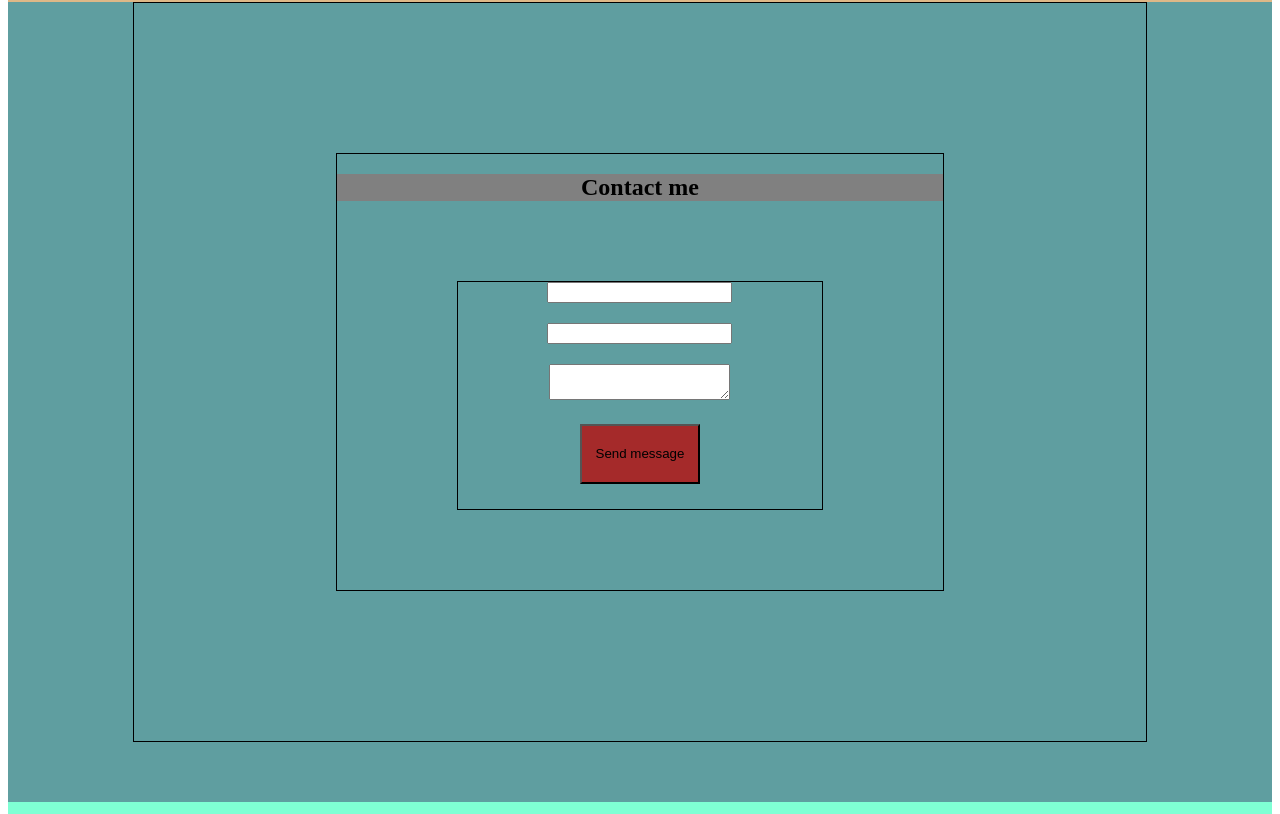
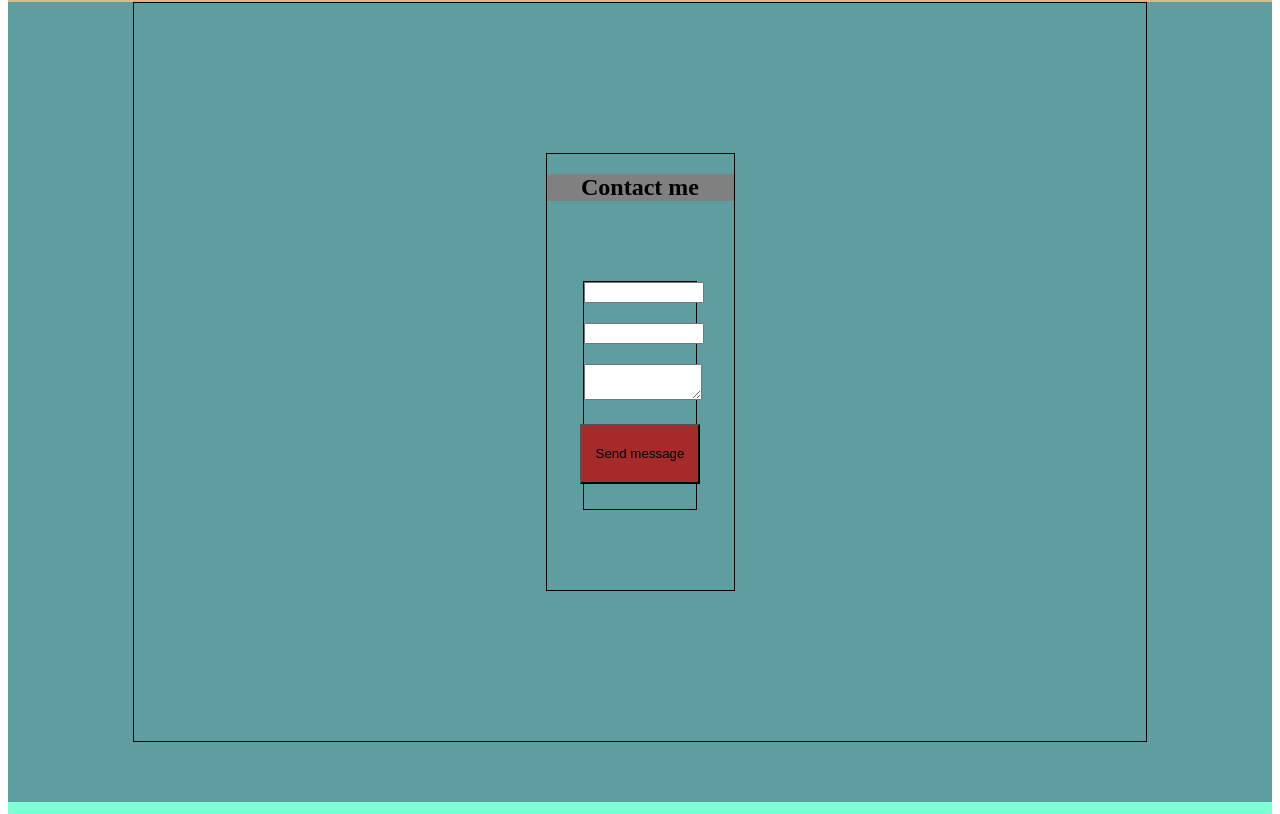
Before and after one commit to breznovic/mycv, a React (Create React App) app: page / in a window 1280 px wide. Shown: the part 2486-3300 px from the top of the page. Built offline with nearby package versions, Linux system fonts and the light colour scheme.

Commit message:
Refactor

```diff
--- a/package.json
+++ b/package.json
@@ -45,6 +45,7 @@
     ]
   },
   "devDependencies": {
+    "@types/react-dom": "^17.0.11",
     "gh-pages": "^3.2.3",
     "typescript": "^4.5.5"
   }
--- a/src/Contact/Contact.tsx
+++ b/src/Contact/Contact.tsx
@@ -9,12 +9,12 @@ function Contact() {
             <div className={`${styleContainer.container} ${classes.contactContainer}`}>
                 <div className={classes.contactItems}>
                     <h2 className={classes.title}>Contact me</h2>
-                    <div className={classes.contactItem}>
+                    <form className={classes.contactItem}>
                         <div className={classes.item}><input/></div>
                         <div className={classes.item}><input/></div>
                         <div className={classes.item}><textarea/></div>
-                        <button className={classes.button}>Send message</button>
-                    </div>
+                        <button type='submit' className={classes.button}>Send message</button>
+                    </form>
                 </div>
             </div>
         </div>
--- a/src/Contact/contact.module.css
+++ b/src/Contact/contact.module.css
@@ -16,8 +16,6 @@
 
 .contactItems {
     border: black solid 1px;
-    height: 80%;
-    width: 60%;
     margin: 150px;
 }
 
@@ -31,6 +29,10 @@
     margin: 80px auto;
 }
 
+.contactItem input, .contactItem textarea {
+    width: 100%;
+}
+
 .button {
     background-color: brown;
     height: 60px;
--- a/src/Works/Work/Work.tsx
+++ b/src/Works/Work/Work.tsx
@@ -15,7 +15,7 @@ function Work(props: PropsType) {
                 backgroundSize: 'cover',
                 backgroundPosition: 'center',
                 height: 550,
-                width: 'clamp(320px, 100%, 500px)',
+                width: 'clamp(100%)',
                 display: 'flex',
                 justifyContent: 'center',
                 alignItems: 'center',
```
Also changed, not shown: 2 other files (tests, documents, lock files or other folders).
